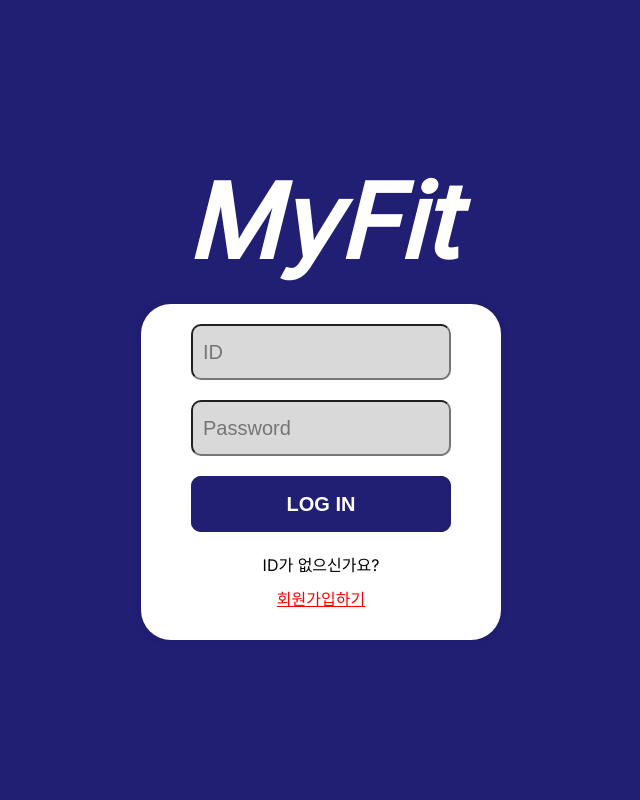
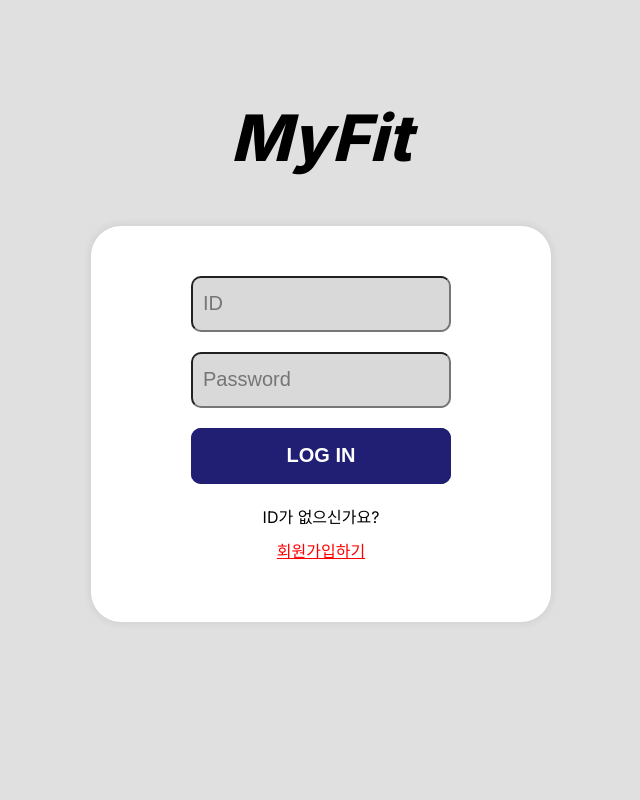
Before and after one commit to Dab1n-Lee/MyFit, a Flask app: page / in a window 1280 px wide. Shown: the whole page, without its empty margins (319-959 px from the left). Run offline with Flask 3, Linux system fonts and the light colour scheme.

Commit message:
login page update

```diff
--- a/project/static/css/login_page.css
+++ b/project/static/css/login_page.css
@@ -10,7 +10,7 @@ body {
   justify-content: center;
   align-items: center;
   height: 100vh;
-  background: rgba(33, 31, 116, 1);
+  background: rgba(224, 224, 224, 1);
 }
 
 .v1_2 {
@@ -24,7 +24,7 @@ body {
 
 .v27_3 {
   width: 100%;
-  max-width: 400px;
+  max-width: 500px;
   background-size: cover;
   padding: 20px;
   display: flex;
@@ -33,19 +33,21 @@ body {
 }
 
 .v8_10 {
-  color: rgba(255, 255, 255, 1);
-  font-weight: bold;
+  color: rgba(0, 0, 0, 1);
+  font-family: "Inter", sans-serif;
+  font-weight: 800;
   font-style: italic;
-  font-size: 8vw; /* 줄어든 글자 크기 */
+  font-size: 5vw; /* 줄어든 글자 크기 */
   text-align: center;
-  margin-bottom: 20px;
+  margin-bottom: 50px;
+  margin-top: -80px;
   white-space: nowrap;
 }
 
 .v21_45 {
   width: 100%;
   background: rgba(255, 255, 255, 1);
-  padding: 20px;
+  padding: 50px;
   border-radius: 30px;
   box-shadow: 0 0 10px rgba(0, 0, 0, 0.1);
   display: flex;
--- a/project/templates/login.html
+++ b/project/templates/login.html
@@ -4,12 +4,13 @@
     <meta charset="UTF-8" />
     <meta name="viewport" content="width=device-width, initial-scale=1.0" />
     <link
-      href="https://fonts.googleapis.com/css?family=Inter&display=swap"
+      href="https://fonts.googleapis.com/css2?family=Inter:wght@100;200;300;400;500;600;700;800;900&display=swap"
       rel="stylesheet"
     />
+
     <link
       rel="stylesheet"
-      href="{{ url_for('static', filename='/css/login_page.css') }}"
+      href="{{ url_for('static', filename='css/login_page.css') }}"
     />
     <title>MyFit</title>
   </head>
```
